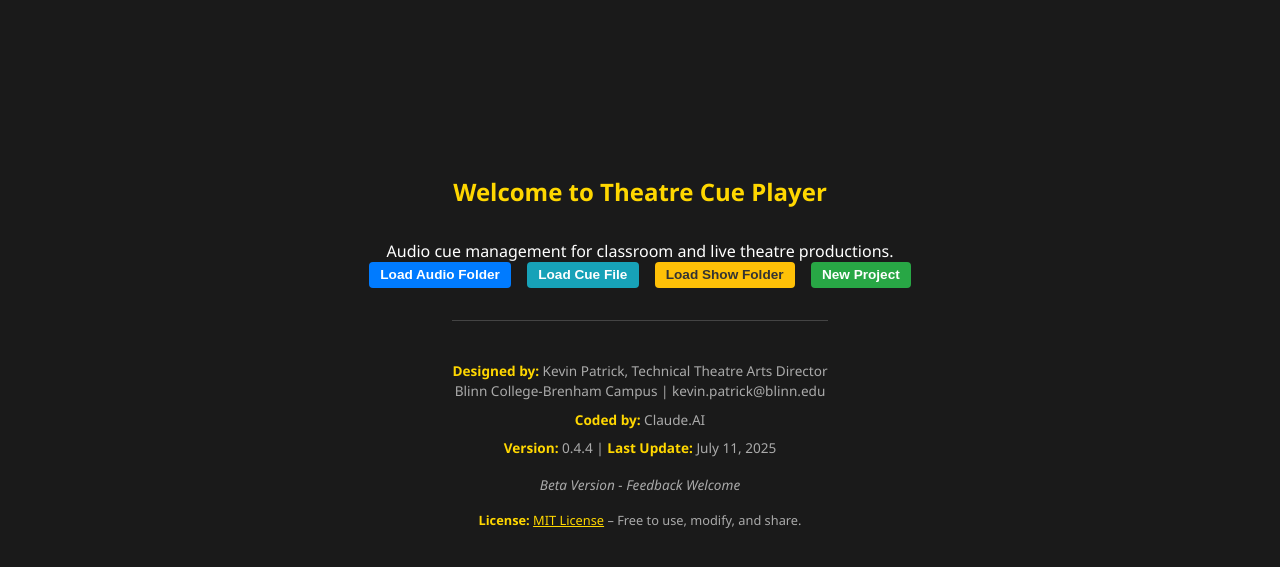
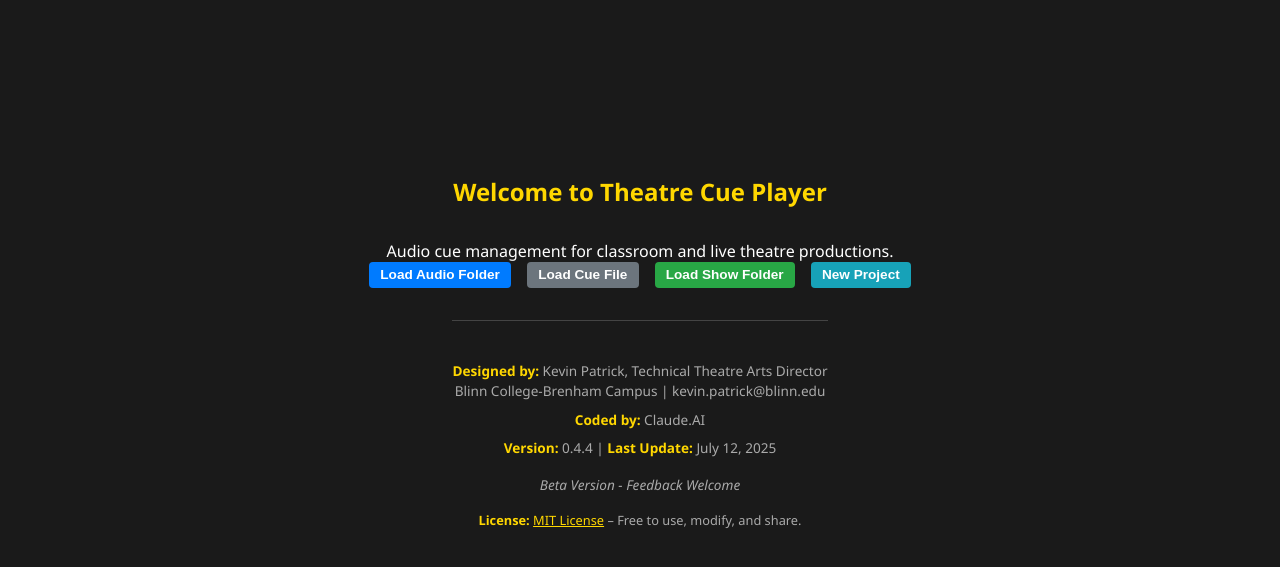
Before and after one commit to kevin-patrick/theatre-cue-player, a plain HTML site: page versions/v0.4.4/theatre-cue-player.html in a window 1280 px wide. Shown: the part 81-648 px from the top of the page. Drawn offline with Linux system fonts and the light colour scheme.

Commit message:
Update 0.4.4

```diff
--- a/versions/v0.4.4/theatre-cue-player.html
+++ b/versions/v0.4.4/theatre-cue-player.html
@@ -1,7 +1,7 @@
 <!--
 Theatre Cue Player
-Version 0.4.4 – Last Updated July 11, 2025
-Added Load Show Folder function to load both audio files and cues in one step
+Version 0.4.4 – Last Updated July 12, 2025
+Added: Load Show Folder - loads audio files and cue file together
 
 Developed by Kevin Patrick, Blinn College–Brenham Campus
 With code assistance from OpenAI's ChatGPT and Anthropic's Claude
@@ -513,16 +513,16 @@
 
             <div class="buttons">
                 <button onclick="loadAudioFolder()" class="btn btn-primary btn-lg">Load Audio Folder<span class="help-icon" onclick="showHelp('Load Audio Folder', 'Select a folder containing your audio files (MP3, WAV, etc.)', event)">?</span></button>
-                <button onclick="loadCueFile()" class="btn btn-info btn-lg">Load Cue File<span class="help-icon" onclick="showHelp('Load Cue File', 'Load an existing .json cue file from any location', event)">?</span></button>
-                <button onclick="loadShowFolder()" class="btn btn-warning btn-lg">Load Show Folder<span class="help-icon" onclick="showHelp('Load Show Folder', 'Select a folder containing both audio files and a cue file - one-click setup!', event)">?</span></button>
-                <button onclick="newProject()" class="btn btn-success btn-lg">New Project<span class="help-icon" onclick="showHelp('New Project', 'Start with empty cue list (load audio folder first if needed)', event)">?</span></button>
+                <button onclick="loadCueFile()" class="btn btn-secondary btn-lg">Load Cue File<span class="help-icon" onclick="showHelp('Load Cue File', 'Load an existing .json cue list file', event)">?</span></button>
+                <button onclick="loadShowFolder()" class="btn btn-success btn-lg">Load Show Folder<span class="help-icon" onclick="showHelp('Load Show Folder', 'Select a folder containing both audio files and a cue file - one-click setup!', event)">?</span></button>
+                <button onclick="newProject()" class="btn btn-info btn-lg">New Project<span class="help-icon" onclick="showHelp('New Project', 'Start with an empty cue list', event)">?</span></button>
             </div>
 
             <div class="credits">
                 <p><strong>Designed by:</strong> Kevin Patrick, Technical Theatre Arts Director<br>
                 Blinn College-Brenham Campus | kevin.patrick@blinn.edu</p>
                 <p><strong>Coded by:</strong> Claude.AI</p>
-                <p><strong>Version:</strong> 0.4.4 | <strong>Last Update:</strong> July 11, 2025</p>
+                <p><strong>Version:</strong> 0.4.4 | <strong>Last Update:</strong> July 12, 2025</p>
                 <p style="margin-top: 1rem; font-style: italic;">Beta Version - Feedback Welcome</p>
 		<p style="font-size: 0.8rem; color: #aaa; margin-top: 1rem;">
  		<strong>License:</strong> <a href="https://opensource.org/licenses/MIT" style="color: #ffd700;">MIT License</a> – Free to use, modify, and share. </p>
@@ -764,7 +764,7 @@
             const input = document.getElementById('showFolderInput');
             input.click();
             console.log('Load show folder dialog opened');
-
+        }
 
         function saveCueFileAs() {
             const projectName = prompt('Enter a name for your cue file:', 'my-show-cues') || 'cues';
@@ -2268,9 +2268,17 @@
                         }
 
                         console.log(`Connection summary: ${connectedCount} connected, ${missingCount} missing`);
+
+                    // IMPORTANT: Decode audio files for connected cues
+                    console.log('Decoding audio files for connected cues...');
+                    for (let cue of project.cues) {
+                        if (cue.file && projectFiles.has(cue.file)) {
+                            await assignFileToCue(cue.cueNumber, cue.file);
+                        }
                     }
-
-                } catch (error) {
+                }
+
+            } catch (error) {
                     console.error('Error loading cue file:', error);
                     errorMessage = `Error loading cue file ${jsonFiles[0].name}:\n${error.message}\n\nLoaded audio files only.`;
                     jsonLoadSuccess = false;
```
